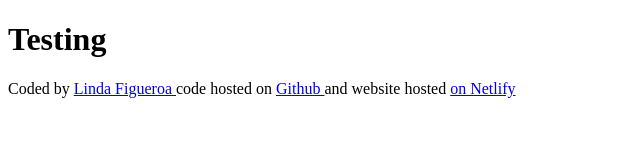
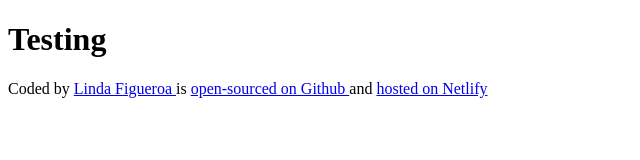
Before and after one commit to LindaFigueroa/Vanilla-Weather-Search, a plain HTML site: page index.html in a window 1280 px wide. Shown: the whole page, without its empty margins (0-640 px from the left). Drawn offline with Linux system fonts and the light colour scheme.

Commit message:
Updated the footer content to something more readable

```diff
--- a/index.html
+++ b/index.html
@@ -12,16 +12,16 @@
       <a href="https://github.com/LindaFigueroa" target="_blank">
         Linda Figueroa
       </a>
-      code hosted on
+      is
       <a
         href="https://github.com/LindaFigueroa/Vanilla-Weather-Search"
         target="_blank"
       >
-        Github
+        open-sourced on Github
       </a>
-      and website hosted
+      and
       <a href="https://main--lindas-weather-search.netlify.app/" target="_blank"
-        >on Netlify</a
+        >hosted on Netlify</a
       >
     </footer>
   </body>
```
